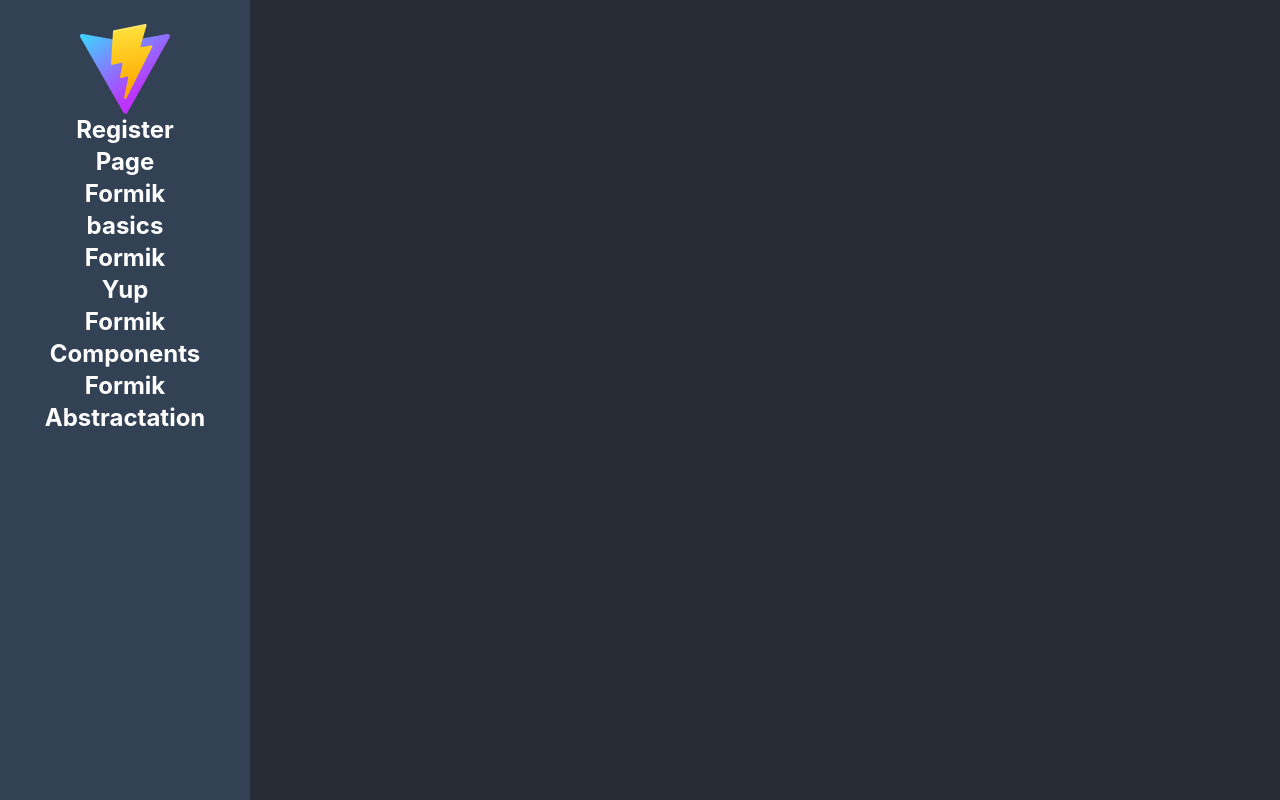
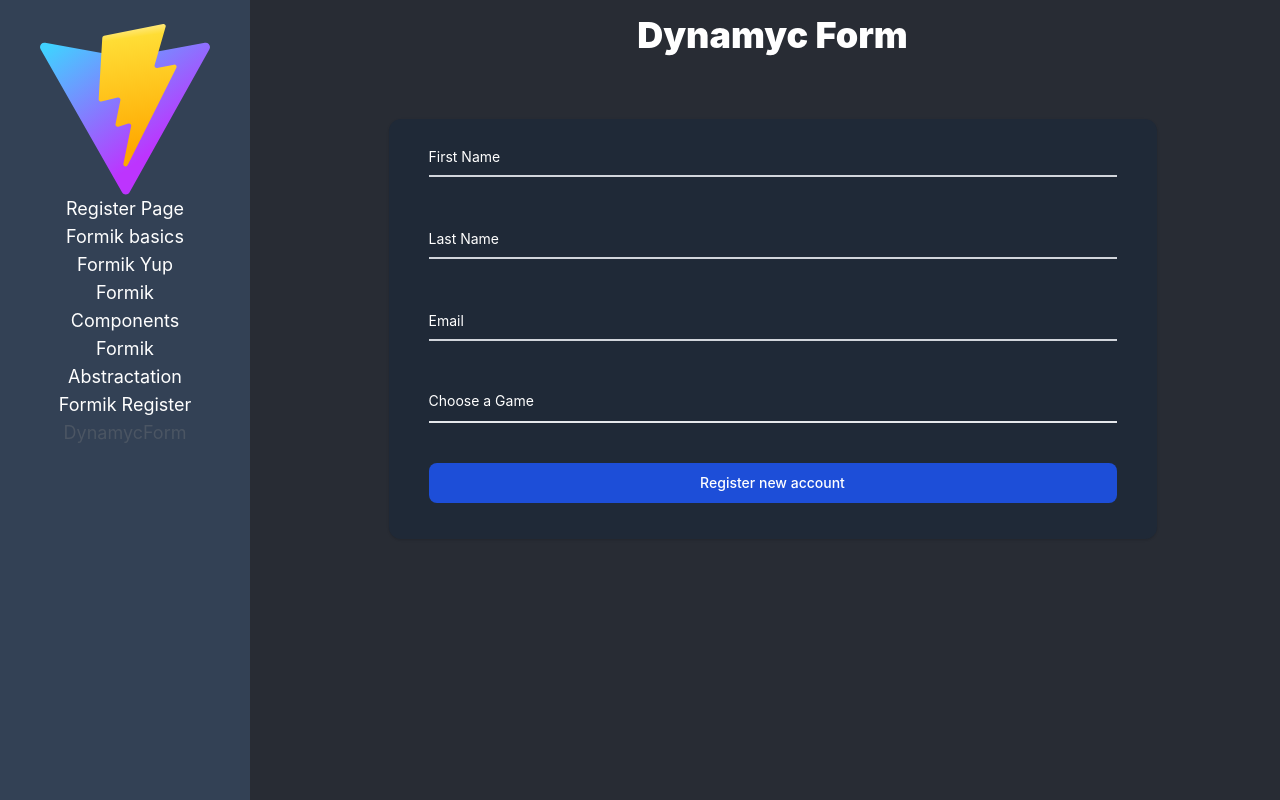
Before and after one commit to StimpyZ/react-pro, a React (Vite) app: page /dynamic-form in a window 1280 px wide. Built offline with nearby package versions, Linux system fonts and the light colour scheme.

Commit message:
[ADD] dynamic forms

```diff
--- a/src/03-forms/components/MyTextInput.tsx
+++ b/src/03-forms/components/MyTextInput.tsx
@@ -4,7 +4,7 @@ interface Props {
     label: string
     id: string
     name: string
-    type?: 'text' | 'email' | 'checkbox'
+    type?: string
     placeholder?: string
     [x: string]: any
 }
--- /dev/null
+++ b/src/03-forms/data/custom-form.json
@@ -0,0 +1,70 @@
+[
+    {
+        "id": "1",
+        "type": "text",
+        "name": "firstName",
+        "placeholder": " ",
+        "label": "First Name",
+        "value": "",
+        "validations": [
+            {
+                "type": "required"
+            }
+        ]
+    },
+    {
+        "id": "2",
+        "type": "text",
+        "name": "lastName",
+        "placeholder": " ",
+        "label": "Last Name",
+        "value": "",
+        "validations": [
+            {
+                "type": "required"
+            }
+        ]
+    },
+    {
+        "id": "3",
+        "type": "email",
+        "name": "email",
+        "placeholder": " ",
+        "label": "Email",
+        "value": "",
+        "validations": [
+            {
+                "type": "required"
+            }
+        ]
+    },
+    {
+        "id": "4",
+        "type": "select",
+        "name": "favoriteGame",
+        "label": "Favorite Game",
+        "value": "",
+        "options": [
+            {
+                "id": "1",
+                "value": "halo",
+                "label": "Halo"
+            },
+            {
+                "id": "2",
+                "value": "callOfDuty",
+                "label": "Call of Duty"
+            },
+            {
+                "id": "3",
+                "value": "battlefield",
+                "label": "Battlefield"
+            }
+        ],
+        "validations": [
+            {
+                "type": "required"
+            }
+        ]
+    }
+]
--- /dev/null
+++ b/src/03-forms/pages/DynamycForm.tsx
@@ -0,0 +1,105 @@
+import data from '../data/custom-form.json'
+import { Formik, Form } from 'formik'
+import { MySelect, MyTextInput } from '../components'
+import * as Yup from 'yup'
+
+const initialValues: Record<string, any> = {}
+const requiredFields: Record<string, any> = {}
+
+for (const formValues of data) {
+
+    initialValues[formValues.name] = formValues.value
+    if (formValues.validations === undefined) continue
+    let schema = Yup.string()
+    for (const rule of formValues.validations) {
+
+        if (rule.type === 'required') {
+
+            schema = schema.required('Required')
+
+        }
+
+    }
+    requiredFields[formValues.name] = schema
+
+}
+
+const validationSchema = Yup.object({ ...requiredFields })
+
+export default function DynamycForm () {
+
+    return (
+        <>
+            <h1 className="text-4xl font-black text-center mb-16">
+                Dynamyc Form
+            </h1>
+            <Formik
+                initialValues={initialValues}
+                onSubmit={(values, { resetForm }) => {
+
+                    console.log(values)
+                    resetForm()
+
+                }}
+                validationSchema={validationSchema}
+            >
+                {() => (
+                    <Form className="max-w-3xl mx-auto border-black border-1 bg-gray-800 py-4 px-10 text-white rounded-xl shadow">
+                        {data.map(({ id, label, name, type, options, placeholder }) => {
+
+                            if (
+                                type === 'text' ||
+                                type === 'email' ||
+                                type === 'password'
+                            ) {
+
+                                return (
+                                    <MyTextInput
+                                        key={name}
+                                        label={label}
+                                        id={name}
+                                        name={name}
+                                        placeholder={placeholder}
+                                        type="text"
+                                    />
+                                )
+
+                            } else if (type === 'select') {
+
+                                return (
+                                    <MySelect
+                                        key={id}
+                                        label={label}
+                                        id={name}
+                                        name={name}
+                                    >
+                                        <option defaultValue="">Choose a Game</option>
+                                        {options?.map((option) => (
+                                            <option key={option.id} value={option.value}>
+                                                {option.label}
+                                            </option>
+                                        ))}
+                                    </MySelect>
+                                )
+
+                            }
+                            return (
+                                <span key={id}>
+                                    Type: {type} no es soportado
+                                </span>
+                            )
+
+                        })}
+                        <button
+                            type="submit"
+                            className="text-white bg-blue-700 hover:bg-blue-800 focus:ring-4 focus:outline-none focus:ring-blue-300 font-medium rounded-lg text-sm px-5 py-2.5 text-center mb-5 w-full"
+                        >
+                            Register new account
+                        </button>
+                    </Form>
+                )}
+            </Formik>
+        </>
+    )
+
+}
--- /dev/null
+++ b/src/03-forms/pages/RegisterFormikPage.tsx
@@ -0,0 +1,54 @@
+import { Formik, Form } from 'formik'
+import * as Yup from 'yup'
+import { MyTextInput } from '../components'
+
+export default function RegisterFormikPage () {
+
+    return (
+        <>
+            <h1 className="text-4xl font-black text-center mb-16">
+                Register Formik Page
+            </h1>
+            <Formik
+                initialValues={{
+                    name: '',
+                    email: '',
+                    password: '',
+                    repeatPassword: ''
+                }}
+                onSubmit={(values, { resetForm }) => {
+
+                    console.log(values)
+                    resetForm()
+
+                }}
+                validationSchema={
+                    Yup.object({
+                        name: Yup.string().required('Required').min(2, 'Must be 2 characters or more').max(15, 'Must be 15 characters or less'),
+                        email: Yup.string().required('Required').email('Invalid email address'),
+                        password: Yup.string().required('Required').min(6, 'Must be 6 characters or more'),
+                        repeatPassword: Yup.string().required('Required').min(6, 'Must be 6 characters or more').oneOf([Yup.ref('password')], 'Passwords must match')
+                    })
+                }
+            >
+                {
+                    () => (
+                        <Form className="max-w-3xl mx-auto border-black border-1 bg-gray-800 py-4 px-10 text-white rounded-xl shadow">
+                            <MyTextInput label='Enter your name' id='name' name='name' placeholder=' ' type='text'/>
+                            <MyTextInput label='Enter your email' id='email' name='email' placeholder=' ' type='email'/>
+                            <MyTextInput label='Enter your password' id='password' name='password' placeholder=' ' type='password'/>
+                            <MyTextInput label='Repeat your password' id='repeatPassword' name='repeatPassword' placeholder=' ' type='password'/>
+                            <button
+                                type="submit"
+                                className="text-white bg-blue-700 hover:bg-blue-800 focus:ring-4 focus:outline-none focus:ring-blue-300 font-medium rounded-lg text-sm px-5 py-2.5 text-center mb-5 w-full"
+                            >
+                            Register new account
+                            </button>
+                        </Form>
+                    )
+                }
+            </Formik>
+        </>
+    )
+
+}
--- a/src/03-forms/pages/index.ts
+++ b/src/03-forms/pages/index.ts
@@ -1,7 +1,9 @@
+import DynamycForm from './DynamycForm'
 import FormikAbstractation from './FormikAbstractation'
 import FormikBasicPage from './FormikBasicPage'
 import FormikComponents from './FormikCompontens'
 import FormikYupPage from './FormikYupPage'
+import RegisterFormikPage from './RegisterFormikPage'
 import RegisterPage from './RegisterPage'
 
-export { FormikAbstractation, FormikBasicPage, FormikComponents, FormikYupPage, RegisterPage }
+export { FormikAbstractation, FormikBasicPage, FormikComponents, FormikYupPage, RegisterPage, RegisterFormikPage, DynamycForm }
--- a/src/App.tsx
+++ b/src/App.tsx
@@ -1,6 +1,6 @@
 import { BrowserRouter, Link, Route, Routes } from 'react-router-dom'
 import Layout from './layouts/Layout'
-import { RegisterPage, FormikBasicPage, FormikYupPage, FormikComponents, FormikAbstractation } from './03-forms/pages'
+import { RegisterPage, FormikBasicPage, FormikYupPage, FormikComponents, FormikAbstractation, RegisterFormikPage, DynamycForm } from './03-forms/pages'
 
 function App () {
 
@@ -13,6 +13,8 @@ function App () {
                     <Route path="/formik-yup" index element={<FormikYupPage />} />
                     <Route path="/formik-components" index element={<FormikComponents />} />
                     <Route path="/formik-abstractation" index element={<FormikAbstractation />} />
+                    <Route path="/formik-page" index element={<RegisterFormikPage />} />
+                    <Route path="/dynamic-form" element={<DynamycForm />} />
                     <Route path="/*" element={<Link to='/lazy1' replace/>} />
                 </Route>
             </Routes>
--- a/src/layouts/Layout.tsx
+++ b/src/layouts/Layout.tsx
@@ -7,9 +7,9 @@ export default function Layout () {
 
     return (
         <div className="flex">
-            <nav className='bg-slate-700 mr-[15px] overflow-y-auto text-center w-[250px] h-screen px-20 py-6'>
+            <nav className='bg-slate-700 mr-[15px] overflow-y-auto text-center w-[250px] h-screen px-10 py-6'>
                 <img onClick={() => navigate('/')} className='w-80 cursor-pointer' src="/vite.svg" alt="Vite Logo" />
-                <ul className='items-center flex flex-col justify-center text-2xl font-bold'>
+                <ul className='items-center flex flex-col justify-center text-lg'>
                     <li>
                         <Link className={`${router.pathname === '/register' ? 'text-gray-600 transition-colors' : ''}`} to='/register'>
                         Register Page
@@ -35,6 +35,17 @@ export default function Layout () {
                         Formik Abstractation
                         </Link>
                     </li>
+                    <li>
+                        <Link className={`${router.pathname === '/formik-page' ? 'text-gray-600 transition-colors' : ''}`} to='/formik-page'>
+                        Formik Register
+                        </Link>
+                    </li>
+                    <li>
+                        <Link className={`${router.pathname === '/dynamic-form' ? 'text-gray-600 transition-colors' : ''}`} to='/dynamic-form'>
+                        DynamycForm
+                        </Link>
+                    </li>
+
                 </ul>
             </nav>
 
```
